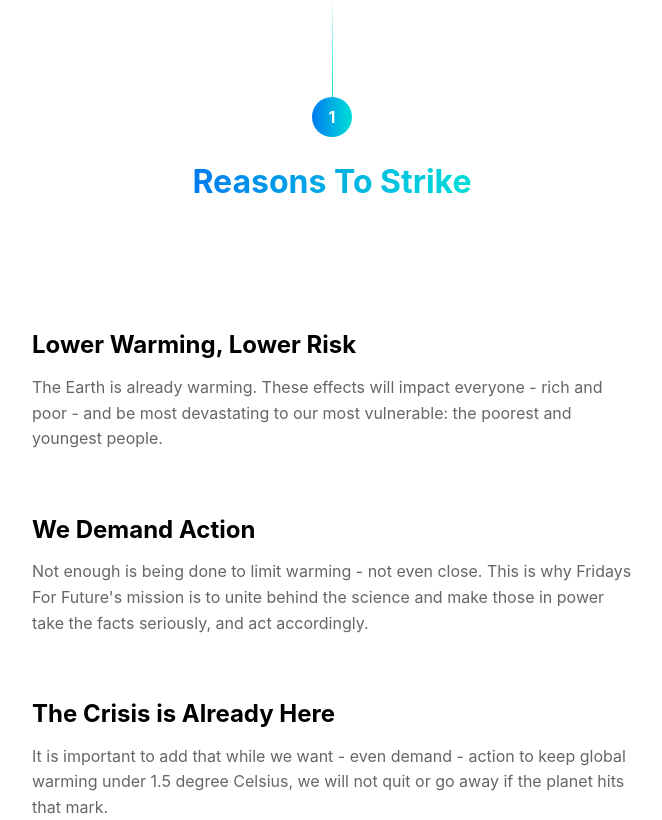
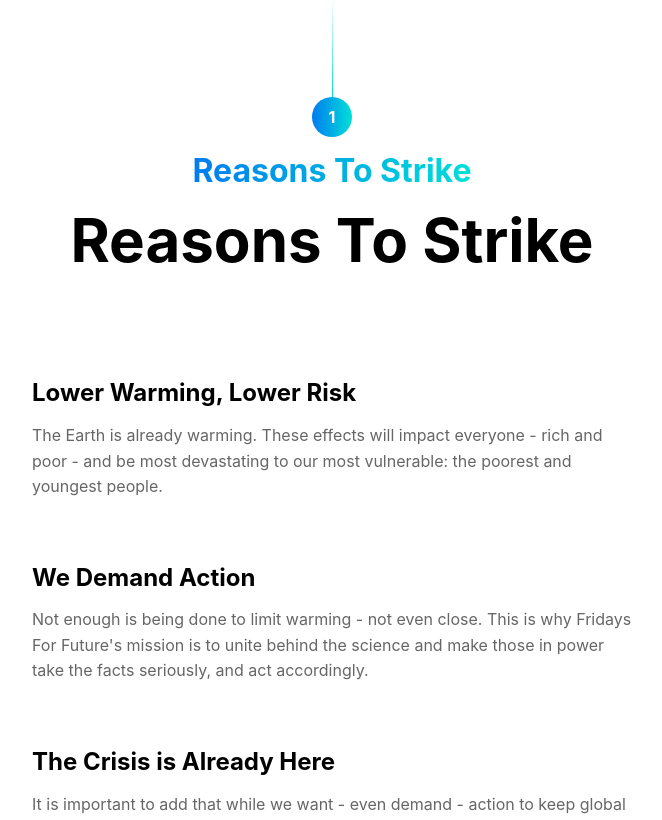
Before and after one commit to trif0lium/fff, a React (Vite) app in the folder react/: page / in a window 1280 px wide. Shown: the part 874-1694 px from the top of the page, without its empty margins (308-970 px from the left). Built offline with nearby package versions, Linux system fonts and the light colour scheme.

Commit message:
feat(components/SectionLabel): add SectionTitle component

```diff
--- a/react/src/components/SectionLabel.tsx
+++ b/react/src/components/SectionLabel.tsx
@@ -18,7 +18,14 @@ const Heading = styled.h2<HeadingProps>`
   font-weight: 700;
   -webkit-background-clip: text;
   -webkit-text-fill-color: transparent;
-  background-image: linear-gradient(90deg, ${props => props.startColor ?? '#000'}, ${ props => props.endColor ?? '#000'})
+  background-image: linear-gradient(90deg, ${props => props.startColor ?? '#000'}, ${ props => props.endColor ?? '#000'});
+  margin: 16px 0;
+`
+
+const SectionTitle = styled.h2`
+  font-weight: 700;
+  font-size: 3.75rem;
+  margin: 0
 `
 
 export const SectionLabel: React.FC<Props> = ({ number, heading, startColor, endColor }: Props) => {
@@ -29,6 +36,7 @@ export const SectionLabel: React.FC<Props> = ({ number, heading, startColor, end
         <span style={{ display: "flex", fontWeight: 700 }}>{number}</span>
       </div>
       <Heading startColor={startColor} endColor={endColor}>{heading}</Heading>
+      <SectionTitle>{heading}</SectionTitle>
     </div>
   </>)
 }
```
